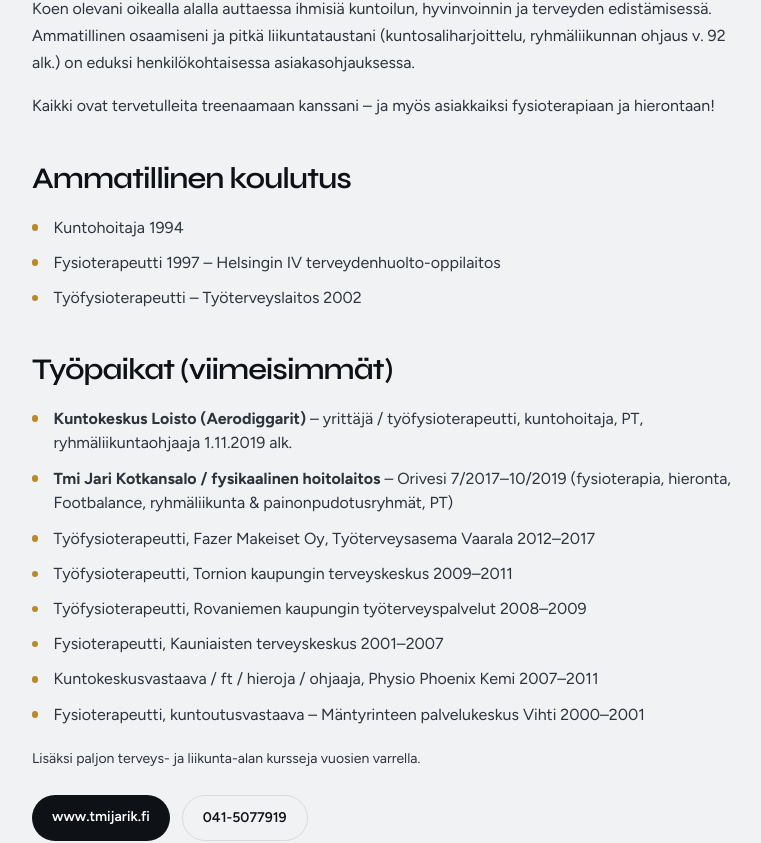
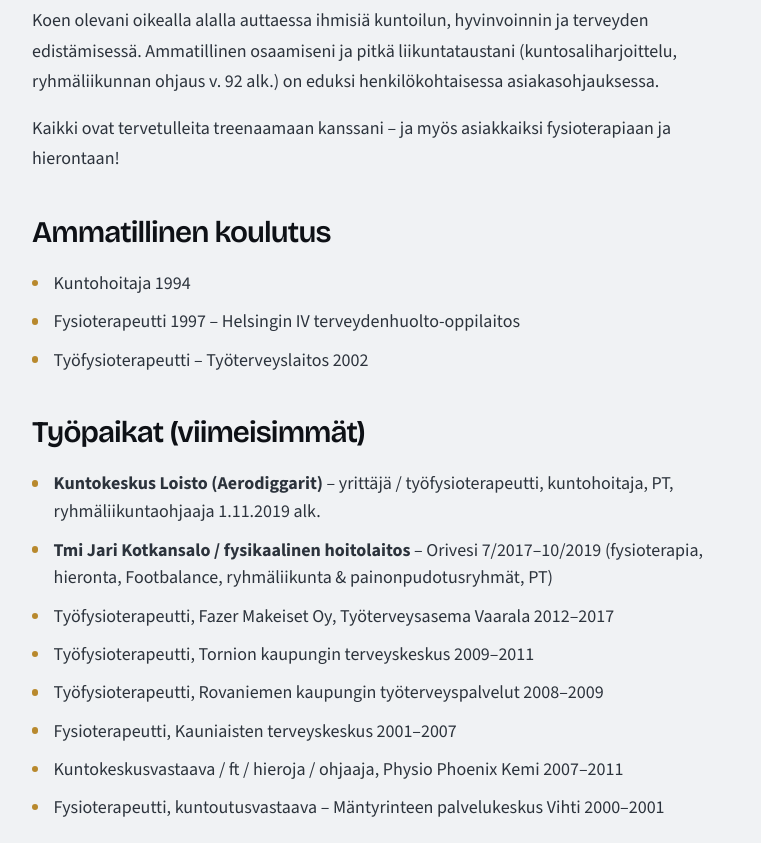
Before and after one commit to Handleri655/Kuntokeskus_loisto, a Next.js app: page /jari in a window 1280 px wide. Shown: the part 778-1621 px from the top of the page, without its empty margins (248-1009 px from the left). Built offline with nearby package versions, Linux system fonts and the light colour scheme.

Commit message:
Enlarge tables and switch to Bricolage Grotesque + Source Sans 3.
Co-authored-by: Cursor <cursoragent@cursor.com>

```diff
--- a/src/app/globals.css
+++ b/src/app/globals.css
@@ -51,7 +51,56 @@ body {
 
 .font-display {
   font-family: var(--font-display), system-ui, sans-serif;
-  letter-spacing: -0.035em;
+  letter-spacing: -0.03em;
+}
+
+.data-table {
+  font-size: 1.05rem;
+  line-height: 1.45;
+}
+
+.data-table thead {
+  background: linear-gradient(
+    90deg,
+    rgba(212, 168, 75, 0.12),
+    rgba(240, 242, 244, 0.9)
+  );
+}
+
+.data-table th {
+  padding: 1.1rem 1.25rem;
+  font-size: 0.82rem;
+  font-weight: 700;
+  letter-spacing: 0.12em;
+  text-transform: uppercase;
+  color: var(--muted);
+  white-space: nowrap;
+}
+
+.data-table td {
+  padding: 1.15rem 1.25rem;
+  color: var(--ink-soft);
+  border-top: 1px solid var(--line);
+  vertical-align: top;
+}
+
+.data-table tbody tr:first-child td {
+  border-top: none;
+}
+
+@media (min-width: 768px) {
+  .data-table {
+    font-size: 1.15rem;
+  }
+
+  .data-table th {
+    padding: 1.25rem 1.5rem;
+    font-size: 0.88rem;
+  }
+
+  .data-table td {
+    padding: 1.35rem 1.5rem;
+  }
 }
 
 .grain {
--- a/src/app/hinnat/page.tsx
+++ b/src/app/hinnat/page.tsx
@@ -48,26 +48,22 @@ export default async function HinnatPage() {
 
           <Reveal delay={0.05}>
             <div className="panel mt-10 overflow-x-auto">
-              <table className="min-w-[720px] w-full text-left text-sm">
-                <thead className="bg-mist/70 text-xs uppercase tracking-[0.14em] text-muted">
+              <table className="data-table min-w-[820px] w-full text-left">
+                <thead>
                   <tr>
-                    <th className="px-5 py-4 font-semibold">Tuote</th>
-                    <th className="px-5 py-4 font-semibold">Kuntosali</th>
-                    <th className="px-5 py-4 font-semibold">Ryhmäliikunta</th>
-                    <th className="px-5 py-4 font-semibold">Fitness</th>
+                    <th>Tuote</th>
+                    <th>Kuntosali</th>
+                    <th>Ryhmäliikunta</th>
+                    <th>Fitness</th>
                   </tr>
                 </thead>
-                <tbody className="divide-y divide-[var(--line)]">
+                <tbody>
                   {membershipRows.map((row) => (
-                    <tr key={row.product} className="align-top">
-                      <td className="px-5 py-4 font-semibold text-ink">
-                        {row.product}
-                      </td>
-                      <td className="px-5 py-4 text-ink-soft">{row.kuntosali}</td>
-                      <td className="px-5 py-4 text-ink-soft">
-                        {row.ryhmaliikunta}
-                      </td>
-                      <td className="px-5 py-4 text-ink-soft">{row.fitness}</td>
+                    <tr key={row.product}>
+                      <td className="font-semibold text-ink">{row.product}</td>
+                      <td>{row.kuntosali}</td>
+                      <td>{row.ryhmaliikunta}</td>
+                      <td>{row.fitness}</td>
                     </tr>
                   ))}
                 </tbody>
--- a/src/app/layout.tsx
+++ b/src/app/layout.tsx
@@ -1,17 +1,17 @@
 import type { Metadata } from "next";
-import { Figtree, Syne } from "next/font/google";
+import { Bricolage_Grotesque, Source_Sans_3 } from "next/font/google";
 import { Footer } from "@/components/Footer";
 import { Header } from "@/components/Header";
 import { site } from "@/lib/site";
 import "./globals.css";
 
-const display = Syne({
+const display = Bricolage_Grotesque({
   variable: "--font-display",
   subsets: ["latin"],
   weight: ["500", "600", "700", "800"],
 });
 
-const body = Figtree({
+const body = Source_Sans_3({
   variable: "--font-body",
   subsets: ["latin"],
   weight: ["400", "500", "600", "700"],
@@ -34,7 +34,7 @@ export default function RootLayout({
 }>) {
   return (
     <html lang="fi" className={`${display.variable} ${body.variable} h-full`}>
-      <body className="min-h-full flex flex-col antialiased">
+      <body className="min-h-full flex flex-col text-[17px] antialiased md:text-[18px]">
         <Header />
         <main className="flex-1">{children}</main>
         <Footer />
--- a/src/components/ScheduleTable.tsx
+++ b/src/components/ScheduleTable.tsx
@@ -2,11 +2,11 @@ import type { ScheduleDay } from "@/lib/schedules";
 
 export function ScheduleTable({ days }: { days: ScheduleDay[] }) {
   return (
-    <div className="grid gap-4">
+    <div className="grid gap-5">
       {days.map((day) => (
         <div key={day.day} className="panel overflow-hidden">
-          <div className="border-b border-[var(--line)] bg-[linear-gradient(90deg,rgba(31,138,127,0.08),transparent)] px-5 py-3.5 pl-6 md:px-6 md:pl-7">
-            <h3 className="font-display text-xl font-semibold tracking-tight">
+          <div className="border-b border-[var(--line)] bg-[linear-gradient(90deg,rgba(212,168,75,0.12),transparent)] px-5 py-4 pl-6 md:px-7 md:pl-8">
+            <h3 className="font-display text-2xl font-semibold tracking-tight md:text-[1.75rem]">
               {day.day}
             </h3>
           </div>
@@ -14,19 +14,23 @@ export function ScheduleTable({ days }: { days: ScheduleDay[] }) {
             {day.classes.map((item) => (
               <li
                 key={`${day.day}-${item.time}-${item.name}`}
-                className="grid gap-2 px-5 py-4 pl-6 sm:grid-cols-[8.5rem_1fr_auto] sm:items-start md:px-6 md:pl-7"
+                className="grid gap-2 px-5 py-5 pl-6 sm:grid-cols-[10rem_1fr_auto] sm:items-start md:px-7 md:pl-8 md:py-6"
               >
-                <span className="text-sm font-semibold text-accent">
+                <span className="text-base font-bold text-accent md:text-lg">
                   {item.time}
                 </span>
                 <div>
-                  <div className="font-medium text-ink">{item.name}</div>
+                  <div className="text-lg font-semibold text-ink md:text-xl">
+                    {item.name}
+                  </div>
                   {item.note ? (
-                    <p className="mt-1 text-sm text-muted">{item.note}</p>
+                    <p className="mt-1.5 text-base text-muted leading-relaxed">
+                      {item.note}
+                    </p>
                   ) : null}
                 </div>
                 {item.instructor ? (
-                  <span className="text-sm text-muted sm:text-right">
+                  <span className="text-base font-medium text-muted sm:text-right md:text-lg">
                     {item.instructor}
                   </span>
                 ) : null}
```
